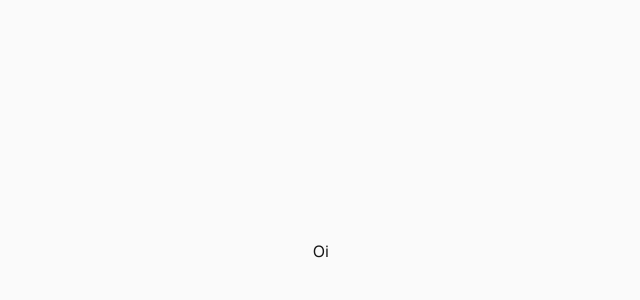
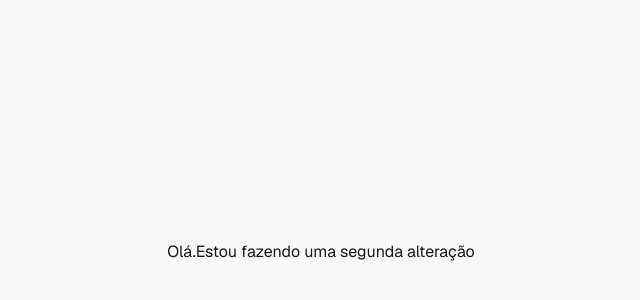
Before and after one commit to beatrizfariasilva/prog-front-end-2026.1, a Next.js app in the folder next-01/: page / in a window 1280 px wide. Shown: the part 148-448 px from the top of the page, without its empty margins (319-959 px from the left). Built offline with nearby package versions, Linux system fonts and the light colour scheme.

Commit message:
alteração 2

```diff
--- a/next-01/app/page.js
+++ b/next-01/app/page.js
@@ -3,7 +3,8 @@ import Image from "next/image";
 export default function Home() {
   return (
     <div className="flex min-h-screen items-center justify-center bg-zinc-50 font-sans dark:bg-black">
-      <h1> Oi </h1>
+      <h1> Olá. </h1>
+      <h3> Estou fazendo uma segunda alteração </h3>
     </div>
   );
 }
```
